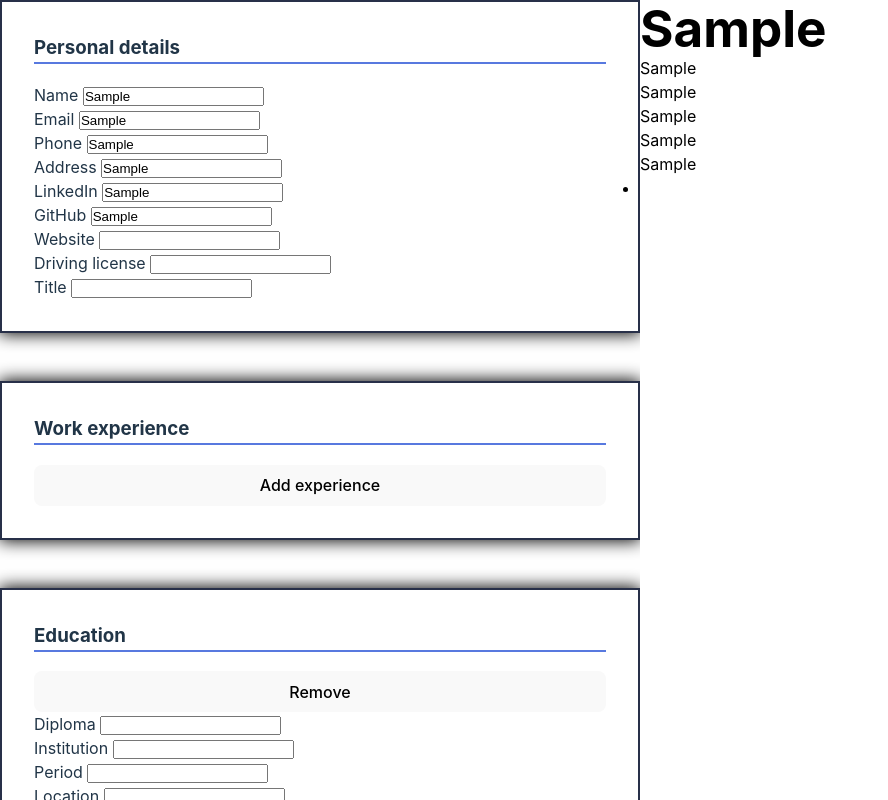
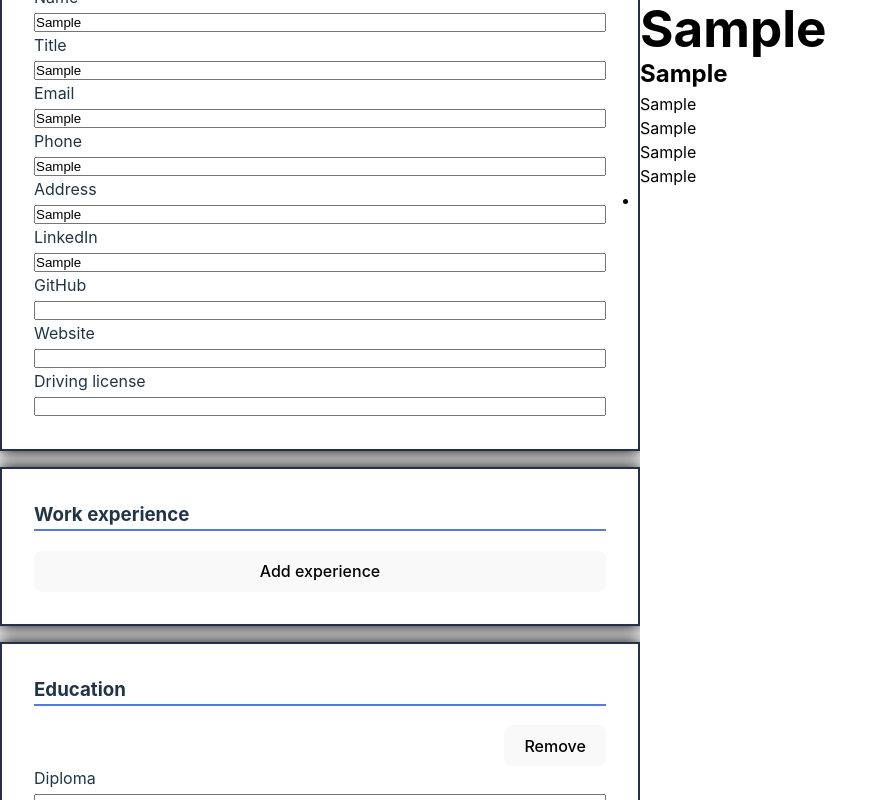
Before and after one commit to Benjent/nice-resume, a Vue app: page / in a window 1280 px wide. Both pictures are taken after typing "Sample", "Sample", "Sample", "Sample", "Sample", "Sample" into the empty fields and a click on the button "Add education". Shown: the whole page, without its empty margins (0-888 px from the left). Built offline with nearby package versions, Linux system fonts and the light colour scheme.

Commit message:
feat: allow up and down move of work experience and education

```diff
--- a/src/components/Editor.vue
+++ b/src/components/Editor.vue
@@ -1,8 +1,10 @@
 <script setup lang="ts">
 import { storeToRefs } from "pinia"
 import { useResumeStore } from "../stores/resume"
+import { moveDown, moveUp, remove } from "../utils/array"
 import { type Education, type WorkExperience } from "../types"
 import Category from './Category.vue'
+import ListActions from './ListActions.vue'
 
 const { address, drivingLicense, education, email, gitHub, linkedIn, name, phone, title, website, workExperience } = storeToRefs(useResumeStore())
 
@@ -17,10 +19,6 @@ function addJob() {
     }
 
     workExperience.value.push(experience)
-}
-
-function deleteJob(experienceIndex: number) {
-    workExperience.value.splice(experienceIndex, 1)
 }
 
 function addTask(experienceIndex: number) {
@@ -55,70 +53,75 @@ function deleteTraining(educationIndex: number) {
         <Category heading="Personal details" class="editor__section">
             <label>
                 Name
-                <input v-model="name" />
+                <input class="editor__input" v-model="name" />
+            </label>
+            <label>
+                Title
+                <input class="editor__input" v-model="title" />
             </label>
             <label>
                 Email
-                <input v-model="email" />
+                <input class="editor__input" v-model="email" />
             </label>
             <label>
                 Phone
-                <input v-model="phone" />
+                <input class="editor__input" v-model="phone" />
             </label>
             <label>
                 Address
-                <input v-model="address" />
+                <input class="editor__input" v-model="address" />
             </label>
             <label>
                 LinkedIn
-                <input v-model="linkedIn" />
+                <input class="editor__input" v-model="linkedIn" />
             </label>
             <label>
                 GitHub
-                <input v-model="gitHub" />
+                <input class="editor__input" v-model="gitHub" />
             </label>
             <label>
                 Website
-                <input v-model="website" />
+                <input class="editor__input" v-model="website" />
             </label>
             <label>
                 Driving license
-                <input v-model="drivingLicense" />
-            </label>
-            <label>
-                Title
-                <input v-model="title" />
+                <input class="editor__input" v-model="drivingLicense" />
             </label>
         </Category>
         <Category heading="Work experience" class="editor__section">
-            <ul>
+            <ul class="editor__section__list">
                 <li v-for="job, jobIndex in workExperience" class="editor__experience">
-                    <button @click="() => deleteJob(jobIndex)">Remove</button>
+                    <ListActions
+                        :index="jobIndex"
+                        :list-length="workExperience.length"
+                        @moveUp="moveUp(workExperience, jobIndex)"
+                        @moveDown="moveDown(workExperience, jobIndex)"
+                        @remove="remove(workExperience, jobIndex)" />
                     <label>
                         Position
-                        <input v-model="job.position" />
+                        <input class="editor__input" v-model="job.position" />
                     </label>
                     <label>
                         Company
-                        <input v-model="job.company" />
+                        <input class="editor__input" v-model="job.company" />
                     </label>
                     <label>
                         Period
-                        <input v-model="job.period" />
+                        <input class="editor__input" v-model="job.period" />
                     </label>
                     <label>
                         Location
-                        <input v-model="job.location" />
+                        <input class="editor__input" v-model="job.location" />
                     </label>
                     <label>
                         Description
-                        <input v-model="job.description" />
+                        <input class="editor__input" v-model="job.description" />
                     </label>
                     <label>
                         Tasks
-                        <ul>
+                        <ul class="editor__section__list">
                             <li v-for="_task, taskIndex in job.tasks">
-                                <input v-model="job.tasks[taskIndex]" />
+                                <input class="editor__input" v-model="job.tasks[taskIndex]" />
                                 <button @click="() => deleteTask(jobIndex, taskIndex)">Remove</button>
                             </li>
                         </ul>
@@ -129,28 +132,33 @@ function deleteTraining(educationIndex: number) {
             <button @click="addJob">Add experience</button>
         </Category>
         <Category heading="Education" class="editor__section">
-            <ul>
+            <ul class="editor__section__list">
                 <li v-for="training, trainingIndex in education" class="editor__experience">
-                    <button @click="() => deleteTraining(trainingIndex)">Remove</button>
+                    <ListActions
+                        :index="trainingIndex"
+                        :list-length="education.length"
+                        @moveUp="moveUp(education, trainingIndex)"
+                        @moveDown="moveDown(education, trainingIndex)"
+                        @delete="() => deleteTraining(trainingIndex)" />
                     <label>
                         Diploma
-                        <input v-model="training.diploma" />
+                        <input class="editor__input" v-model="training.diploma" />
                     </label>
                     <label>
                         Institution
-                        <input v-model="training.institution" />
+                        <input class="editor__input" v-model="training.institution" />
                     </label>
                     <label>
                         Period
-                        <input v-model="training.period" />
+                        <input class="editor__input" v-model="training.period" />
                     </label>
                     <label>
                         Location
-                        <input v-model="training.location" />
+                        <input class="editor__input" v-model="training.location" />
                     </label>
                     <label>
                         Description
-                        <input v-model="training.description" />
+                        <input class="editor__input" v-model="training.description" />
                     </label>
                 </li>
             </ul>
@@ -163,7 +171,7 @@ function deleteTraining(educationIndex: number) {
 .editor {
     display: flex;
     flex-direction: column;
-    gap: 3rem;
+    gap: 1rem;
     place-items: center;
     overflow-y: scroll;
     height: 100%;
@@ -171,11 +179,24 @@ function deleteTraining(educationIndex: number) {
 
 .editor__section {
     width: 100%;
-    max-width: 42rem;
+}
+
+.editor__section__list {
+    display: flex;
+    flex-direction: column;
+    gap: 1rem;
+}
+
+.editor__input {
+    width: 100%;
 }
 
 .editor__experience {
     display: flex;
     flex-direction: column;
 }
+
+.editor__experience__actions {
+    margin-bottom: 2rem;
+}
 </style>
--- /dev/null
+++ b/src/components/ListActions.vue
@@ -0,0 +1,26 @@
+<script setup lang="ts">
+import { defineProps } from "vue"
+
+defineProps<{ index: number, listLength: number }>()
+</script>
+
+<template>
+    <div class="listActions">
+        <button v-if="listLength > 1 && index > 0" class="listActions__remove" @click="$emit('moveUp')">Move up</button>
+        <button v-if="listLength > 1 && index < listLength - 1" class="listActions__remove" @click="$emit('moveDown')">Move down</button>
+        <button class="listActions__remove" @click="$emit('remove')">Remove</button>
+    </div>
+</template>
+
+<style scoped>
+.listActions {
+    display: flex;
+    gap: 1.2rem;
+    justify-content: end;
+}
+
+.listActions__remove {
+    width: fit-content;
+    align-self: end;
+}
+</style>
--- /dev/null
+++ b/src/utils/array.ts
@@ -0,0 +1,14 @@
+export function moveUp(array: Array<any>, index: number) {
+    if (index === 0) return
+    array.splice(index - 1, 0, array.splice(index, 1)[0])
+}
+
+export function moveDown(array: Array<any>, index: number) {
+    if (index === array.length - 1) return
+    array.splice(index + 1, 0, array.splice(index, 1)[0])
+}
+
+export function remove(array: Array<any>, index: number) {
+    if (index < 0 || index >= array.length) return
+    array.splice(index, 1)
+}
```
